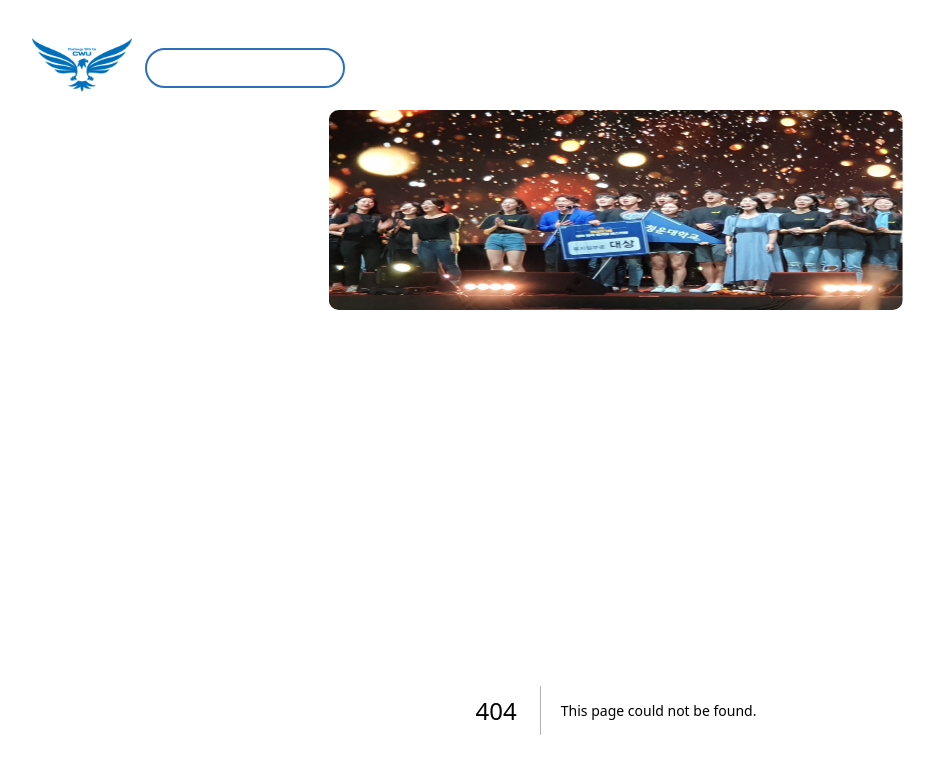
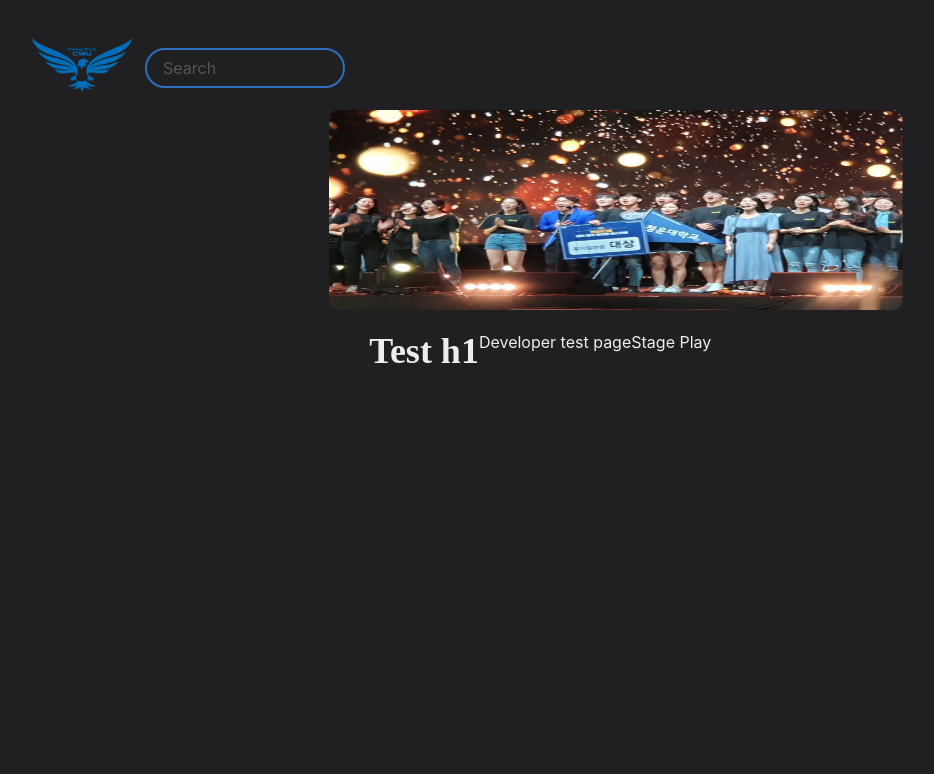
Before and after one commit to Haetae-Code/NextJS_Stage_Play, a Next.js app: page /reservation in a window 1280 px wide. Before the commit this address had no page. Shown: the top 774 px of the page, without its empty margins (24-958 px from the left). Built offline with nearby package versions, Linux system fonts and the light colour scheme.

Commit message:
reservation

```diff
--- /dev/null
+++ b/pages/reservation.js
@@ -0,0 +1,38 @@
+import NextLink from 'next/link'
+import {
+  Link,
+  Container,
+  Heading,
+  Box,
+  SimpleGrid,
+  Button,
+  List,
+  ListItem,
+  useColorModeValue,
+  chakra,
+  Flex
+} from '@chakra-ui/react'
+//import { ChevronRightIcon, EmailIcon } from '@chakra-ui/icons'
+import 'keen-slider/keen-slider.min.css'
+import { useKeenSlider } from 'keen-slider/react'
+import React from 'react'
+import ImageSlider from '../components/MainImageSlider'
+
+
+const Page = () => {
+    return (
+        <Container>
+            <Container  pt={5} ml={1}>
+                <Box flexGrow={1} pl='1' display={'flex'}>
+                    <Heading as="h1" variant="page-title">
+                        Test h1
+                    </Heading>
+                    <p>Developer test page</p>
+                    <p>Stage Play</p>
+                </Box>
+            </Container>
+        </Container>
+    )
+}
+
+export default Page
```
